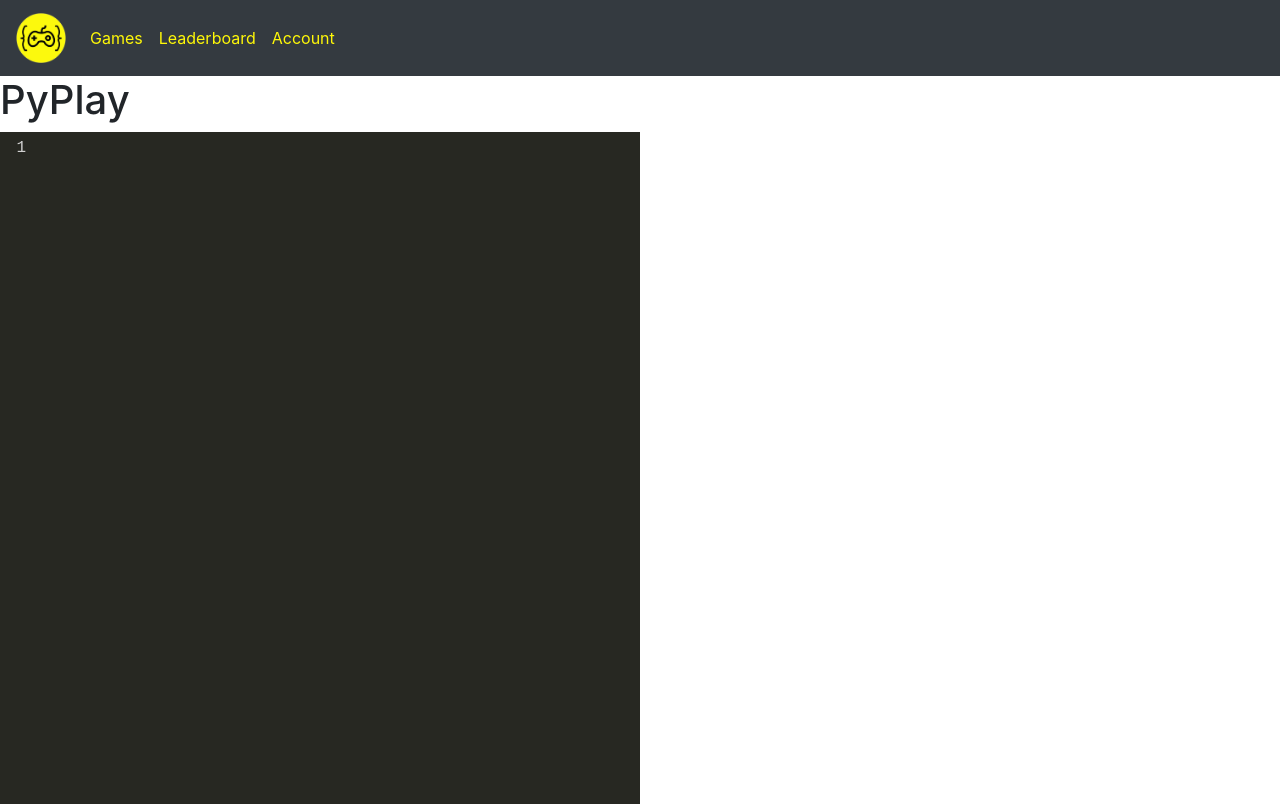
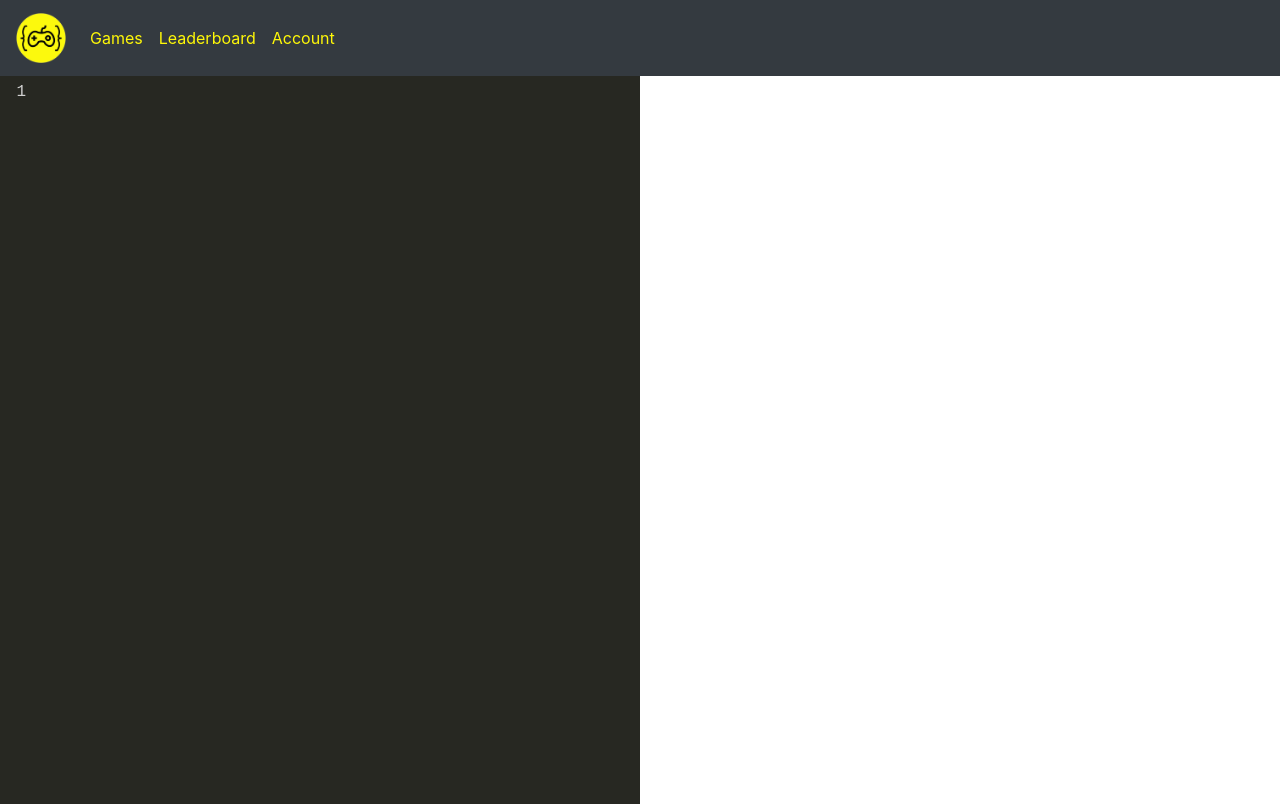
Before and after one commit to jackmorrison12/pyplay, a website built with webpack: page static/index.html in a window 1280 px wide. Built offline with nearby package versions, Linux system fonts and the light colour scheme.

Commit message:
Removes title

```diff
--- a/static/index.html
+++ b/static/index.html
@@ -25,9 +25,7 @@
       </ul>
 
     </nav>
-
-    <h1>PyPlay</h1>
-    <div style="width: 50vw; height: 84vh;">
+    <div style="width: 50vw; height: 91vh;">
       <textarea id="textarea"></textarea>
 
       <script src="/js/app.bundle.js"></script>
```
